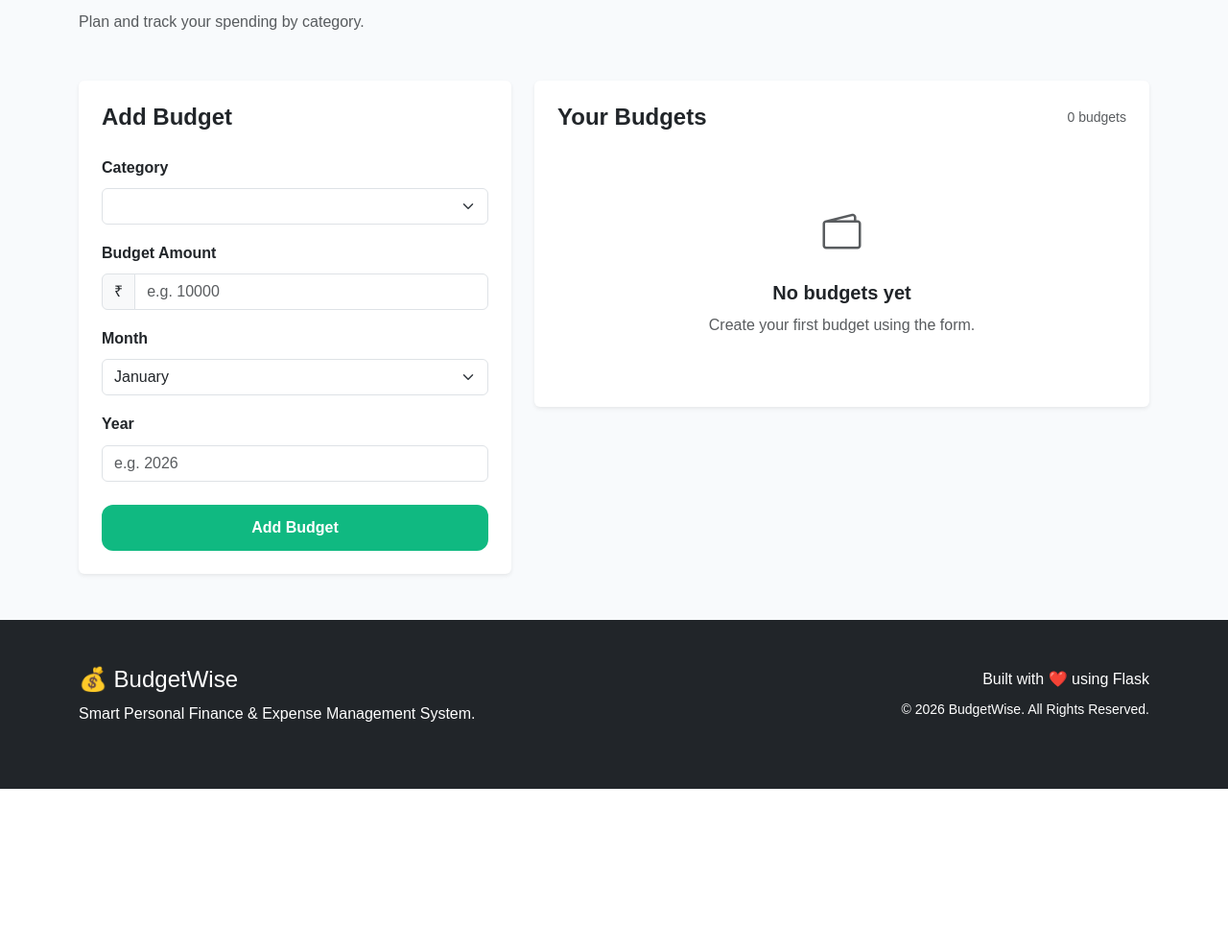
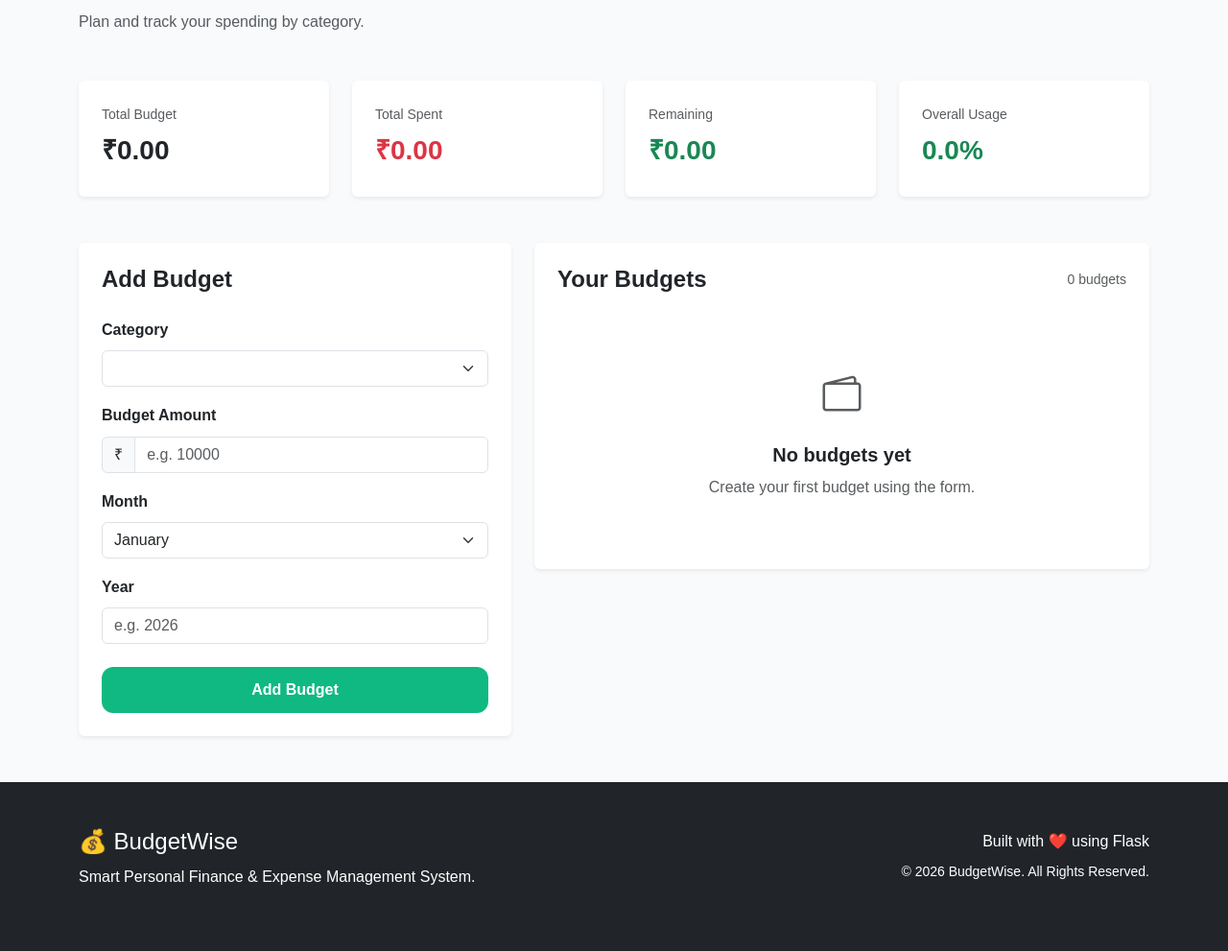
Before and after one commit to SamhithaBhatN/BudgetWise, a Flask app: page /budgets/ in a window 1280 px wide. Shown: the part 185-1176 px from the top of the page at 96% size. Before the commit the page ends 1007 px from the top, so only its background shows below. Run offline with Flask 3, Linux system fonts and the light colour scheme; the visitor is signed in with stand-in values (Sample User, id 1); data that the repository does not hold is empty.

Commit message:
Complete budget management and progress tracking

```diff
--- a/app/budgets/routes.py
+++ b/app/budgets/routes.py
@@ -1,4 +1,5 @@
 from datetime import date
+import calendar
 
 from flask import render_template, redirect, url_for, flash
 from flask_login import login_required, current_user
@@ -18,7 +19,10 @@ def index():
 
     form = BudgetForm()
 
-    # Get only the current user's expense categories
+    # ----------------------------------------
+    # Expense Categories
+    # ----------------------------------------
+
     expense_categories = (
         Category.query
         .filter_by(
@@ -29,13 +33,16 @@ def index():
         .all()
     )
 
-    # Populate category choices
     form.category_id.choices = [
         (category.id, category.name)
         for category in expense_categories
     ]
 
-    # Get all budgets belonging to the current user
+
+    # ----------------------------------------
+    # Get User Budgets
+    # ----------------------------------------
+
     budgets_list = (
         Budget.query
         .filter_by(user_id=current_user.id)
@@ -46,7 +53,11 @@ def index():
         .all()
     )
 
-    # Calculate spending information for each budget
+
+    # ----------------------------------------
+    # Calculate Budget Progress
+    # ----------------------------------------
+
     budget_data = []
 
     for budget in budgets_list:
@@ -89,14 +100,41 @@ def index():
             else 0
         )
 
+        month_name = calendar.month_name[budget.month]
+
         budget_data.append(
             {
                 "budget": budget,
                 "spent": spent,
                 "remaining": remaining,
-                "percentage": percentage
+                "percentage": percentage,
+                "month_name": month_name
             }
         )
+
+
+    # ----------------------------------------
+    # Overall Budget Summary
+    # ----------------------------------------
+
+    total_budget = sum(
+        float(item["budget"].amount)
+        for item in budget_data
+    )
+
+    total_spent = sum(
+        item["spent"]
+        for item in budget_data
+    )
+
+    total_remaining = total_budget - total_spent
+
+    overall_percentage = (
+        (total_spent / total_budget) * 100
+        if total_budget > 0
+        else 0
+    )
+
 
     # ----------------------------------------
     # Add Budget
@@ -109,7 +147,8 @@ def index():
         selected_year = form.year.data
         selected_month = form.month.data
 
-        # Prevent budgets for past months
+
+        # Prevent past-month budgets
         if (
             selected_year < today.year
             or (
@@ -126,8 +165,13 @@ def index():
             return render_template(
                 "budgets/index.html",
                 form=form,
-                budgets=budget_data
+                budgets=budget_data,
+                total_budget=total_budget,
+                total_spent=total_spent,
+                total_remaining=total_remaining,
+                overall_percentage=overall_percentage
             )
+
 
         # Prevent duplicate budgets
         existing_budget = Budget.query.filter_by(
@@ -147,10 +191,15 @@ def index():
             return render_template(
                 "budgets/index.html",
                 form=form,
-                budgets=budget_data
+                budgets=budget_data,
+                total_budget=total_budget,
+                total_spent=total_spent,
+                total_remaining=total_remaining,
+                overall_percentage=overall_percentage
             )
 
-        # Create budget
+
+        # Create Budget
         budget = Budget(
             user_id=current_user.id,
             category_id=form.category_id.data,
@@ -171,10 +220,19 @@ def index():
             url_for("budgets.index")
         )
 
+
+    # ----------------------------------------
+    # Render Budget Page
+    # ----------------------------------------
+
     return render_template(
         "budgets/index.html",
         form=form,
-        budgets=budget_data
+        budgets=budget_data,
+        total_budget=total_budget,
+        total_spent=total_spent,
+        total_remaining=total_remaining,
+        overall_percentage=overall_percentage
     )
 
 
@@ -189,16 +247,13 @@ def index():
 @login_required
 def edit_budget(id):
 
-    # Find only the current user's budget
     budget = Budget.query.filter_by(
         id=id,
         user_id=current_user.id
     ).first_or_404()
 
-    # Pre-fill form
     form = BudgetForm(obj=budget)
 
-    # Get current user's expense categories
     expense_categories = (
         Category.query
         .filter_by(
@@ -209,11 +264,11 @@ def edit_budget(id):
         .all()
     )
 
-    # Populate category choices
     form.category_id.choices = [
         (category.id, category.name)
         for category in expense_categories
     ]
+
 
     if form.validate_on_submit():
 
@@ -222,7 +277,8 @@ def edit_budget(id):
         selected_year = form.year.data
         selected_month = form.month.data
 
-        # Prevent moving budget to past month
+
+        # Prevent past-month budgets
         if (
             selected_year < today.year
             or (
@@ -241,8 +297,8 @@ def edit_budget(id):
                 form=form
             )
 
-        # Prevent duplicates while excluding
-        # the budget currently being edited
+
+        # Prevent duplicate budgets
         duplicate_budget = Budget.query.filter(
             Budget.user_id == current_user.id,
             Budget.category_id == form.category_id.data,
@@ -263,7 +319,8 @@ def edit_budget(id):
                 form=form
             )
 
-        # Update budget
+
+        # Update Budget
         budget.category_id = form.category_id.data
         budget.amount = form.amount.data
         budget.month = form.month.data
@@ -279,6 +336,7 @@ def edit_budget(id):
         return redirect(
             url_for("budgets.index")
         )
+
 
     return render_template(
         "budgets/edit_budget.html",
@@ -297,7 +355,6 @@ def edit_budget(id):
 @login_required
 def delete_budget(id):
 
-    # Find only the current user's budget
     budget = Budget.query.filter_by(
         id=id,
         user_id=current_user.id
--- a/app/templates/budgets/index.html
+++ b/app/templates/budgets/index.html
@@ -6,7 +6,10 @@
 
 <div class="container py-5">
 
+    <!-- ================================= -->
     <!-- Page Header -->
+    <!-- ================================= -->
+
     <div class="mb-5">
 
         <h2 class="fw-bold">
@@ -20,7 +23,122 @@
     </div>
 
 
+    <!-- ================================= -->
+    <!-- Budget Summary -->
+    <!-- ================================= -->
+
+    <div class="row g-4 mb-5">
+
+        <!-- Total Budget -->
+        <div class="col-xl-3 col-md-6">
+
+            <div class="card shadow-sm border-0 h-100">
+
+                <div class="card-body p-4">
+
+                    <div class="small text-muted mb-2">
+                        Total Budget
+                    </div>
+
+                    <h3 class="fw-bold mb-0">
+                        ₹{{ "{:,.2f}".format(total_budget) }}
+                    </h3>
+
+                </div>
+
+            </div>
+
+        </div>
+
+
+        <!-- Total Spent -->
+        <div class="col-xl-3 col-md-6">
+
+            <div class="card shadow-sm border-0 h-100">
+
+                <div class="card-body p-4">
+
+                    <div class="small text-muted mb-2">
+                        Total Spent
+                    </div>
+
+                    <h3 class="fw-bold text-danger mb-0">
+                        ₹{{ "{:,.2f}".format(total_spent) }}
+                    </h3>
+
+                </div>
+
+            </div>
+
+        </div>
+
+
+        <!-- Total Remaining -->
+        <div class="col-xl-3 col-md-6">
+
+            <div class="card shadow-sm border-0 h-100">
+
+                <div class="card-body p-4">
+
+                    <div class="small text-muted mb-2">
+                        Remaining
+                    </div>
+
+                    <h3 class="fw-bold
+                        {% if total_remaining >= 0 %}
+                            text-success
+                        {% else %}
+                            text-danger
+                        {% endif %}
+                    ">
+                        ₹{{ "{:,.2f}".format(total_remaining) }}
+                    </h3>
+
+                </div>
+
+            </div>
+
+        </div>
+
+
+        <!-- Overall Usage -->
+        <div class="col-xl-3 col-md-6">
+
+            <div class="card shadow-sm border-0 h-100">
+
+                <div class="card-body p-4">
+
+                    <div class="small text-muted mb-2">
+                        Overall Usage
+                    </div>
+
+                    <h3 class="fw-bold
+                        {% if overall_percentage > 100 %}
+                            text-danger
+                        {% elif overall_percentage >= 80 %}
+                            text-warning
+                        {% else %}
+                            text-success
+                        {% endif %}
+                    ">
+                        {{ "%.1f"|format(overall_percentage) }}%
+                    </h3>
+
+                </div>
+
+            </div>
+
+        </div>
+
+    </div>
+
+
+    <!-- ================================= -->
+    <!-- Main Budget Section -->
+    <!-- ================================= -->
+
     <div class="row g-4">
+
 
         <!-- ================================= -->
         <!-- Add Budget -->
@@ -35,6 +153,7 @@
                     <h4 class="fw-bold mb-4">
                         Add Budget
                     </h4>
+
 
                     <form method="POST">
 
@@ -139,6 +258,7 @@
                         </div>
 
 
+                        <!-- Submit -->
                         {{ form.submit(
                             class="btn btn-success w-100"
                         ) }}
@@ -161,6 +281,7 @@
             <div class="card shadow-sm border-0">
 
                 <div class="card-body p-4">
+
 
                     <!-- Header -->
                     <div class="d-flex justify-content-between align-items-center mb-4">
@@ -187,9 +308,14 @@
                                 {% set remaining = item.remaining %}
                                 {% set percentage = item.percentage %}
 
+
                                 <div class="list-group-item px-0 py-4">
 
+
+                                    <!-- ============================== -->
                                     <!-- Budget Header -->
+                                    <!-- ============================== -->
+
                                     <div class="d-flex justify-content-between align-items-start">
 
                                         <div>
@@ -199,7 +325,7 @@
                                             </h5>
 
                                             <small class="text-muted">
-                                                {{ budget.month }}/{{ budget.year }}
+                                                {{ item.month_name }} {{ budget.year }}
                                             </small>
 
                                         </div>
@@ -248,8 +374,12 @@
                                     </div>
 
 
-                                    <!-- Summary -->
+                                    <!-- ============================== -->
+                                    <!-- Budget Summary -->
+                                    <!-- ============================== -->
+
                                     <div class="row g-3 mt-3">
+
 
                                         <!-- Budget -->
                                         <div class="col-4">
@@ -303,14 +433,19 @@
                                     </div>
 
 
-                                    <!-- Progress Bar -->
+                                    <!-- ============================== -->
+                                    <!-- Progress -->
+                                    <!-- ============================== -->
+
                                     <div class="mt-4">
+
 
                                         <div class="d-flex justify-content-between align-items-center mb-2">
 
                                             <span class="small text-muted">
                                                 Budget usage
                                             </span>
+
 
                                             <span class="small fw-semibold
                                                 {% if percentage > 100 %}
@@ -352,7 +487,7 @@
                                         </div>
 
 
-                                        <!-- Warning -->
+                                        <!-- Over Budget -->
                                         {% if percentage > 100 %}
 
                                             <div class="small text-danger mt-2">
@@ -364,6 +499,8 @@
 
                                             </div>
 
+
+                                        <!-- Approaching Budget -->
                                         {% elif percentage >= 80 %}
 
                                             <div class="small text-warning mt-2">
@@ -386,6 +523,7 @@
 
 
                     {% else %}
+
 
                         <!-- Empty State -->
                         <div class="text-center py-5">
```
